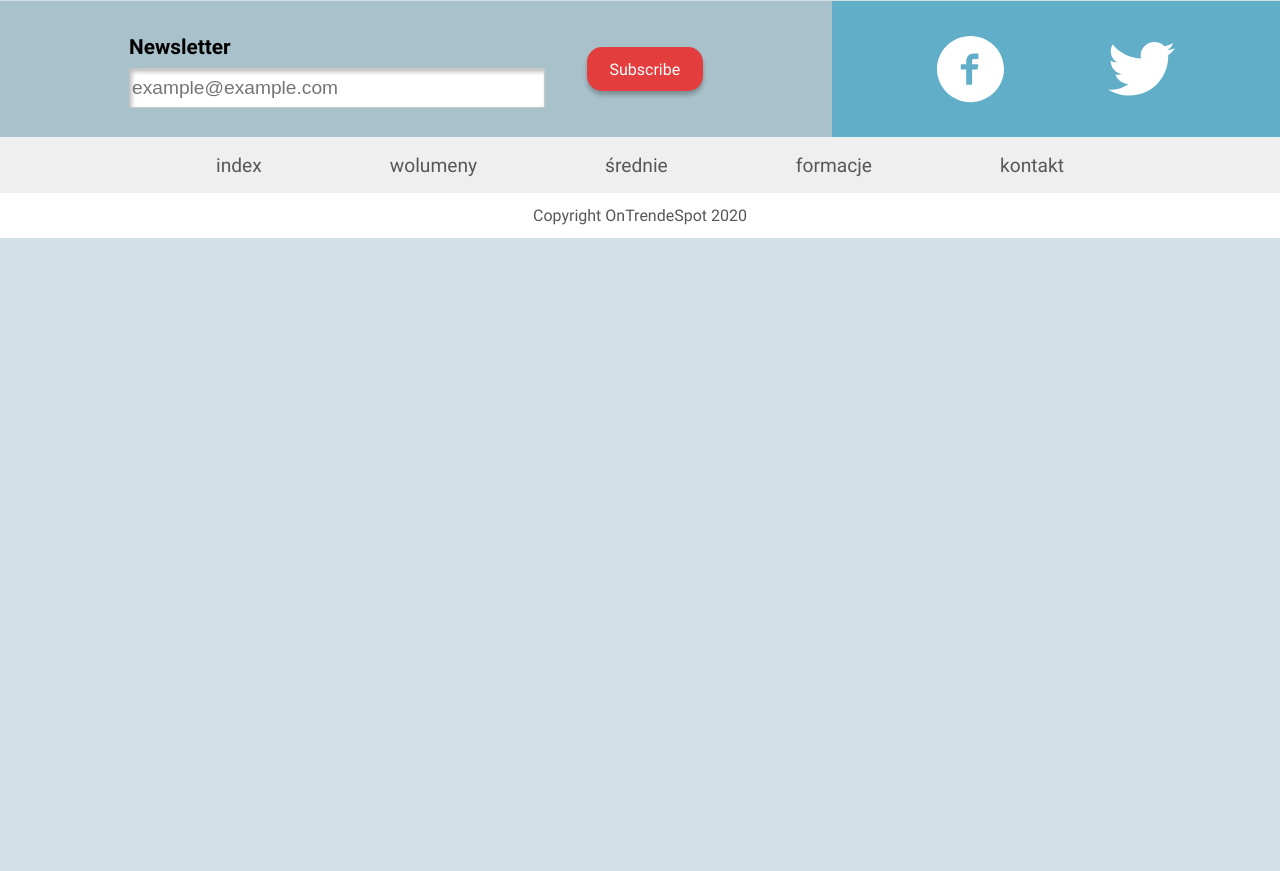
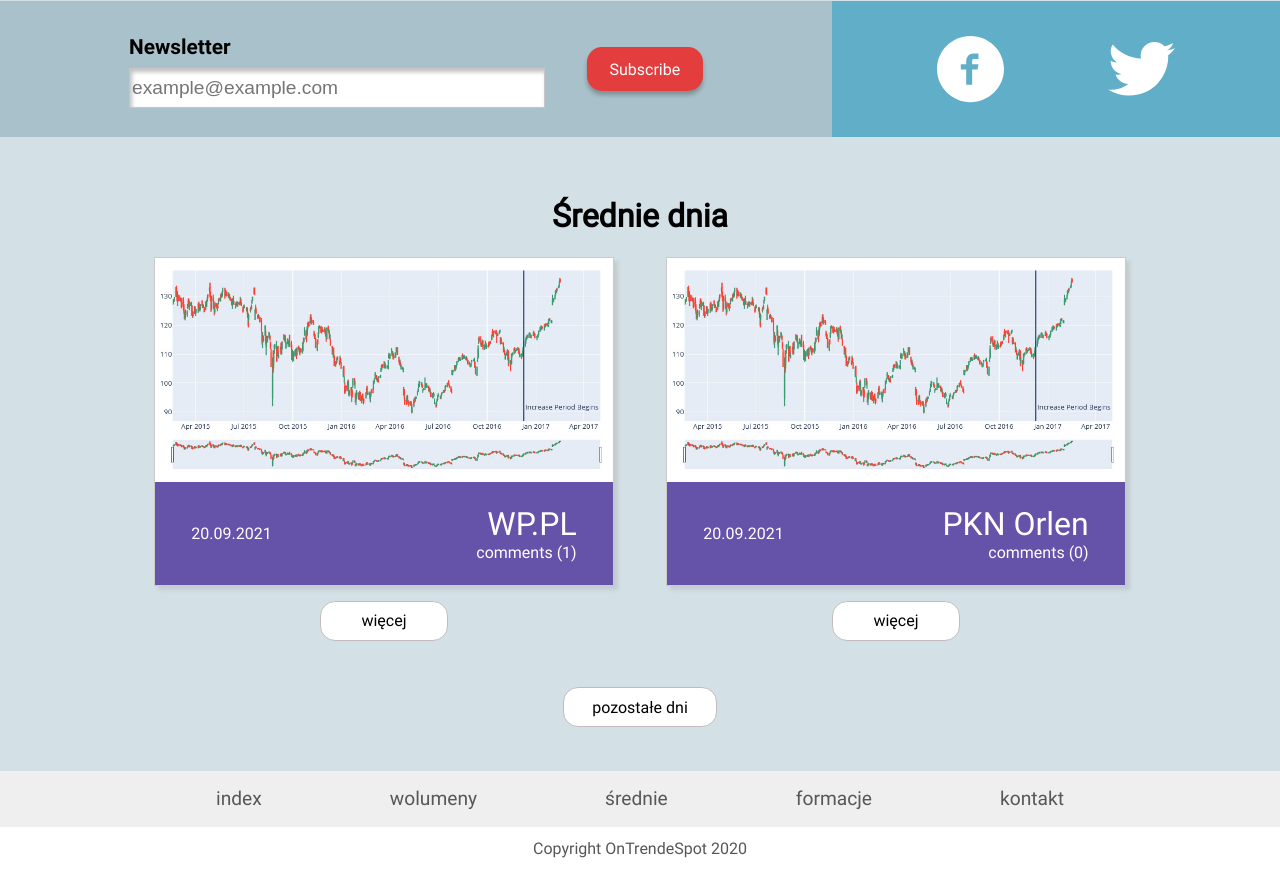
Before and after one commit to lStrachanowski/ontrendspot, a Django app: page / in a window 1280 px wide. Shown: the part 734-1605 px from the top of the page. Before the commit the page ends 972 px from the top, so only its background shows below. Run offline with Django 3.2, Linux system fonts and the light colour scheme.

Commit message:
Średnie section added

```diff
--- a/stocks/static/css/main.css
+++ b/stocks/static/css/main.css
@@ -170,6 +170,10 @@ input:placeholder {
     padding: 5% 8%;
     font-size: 1em;
     align-items: center;
+}
+
+.violet{
+    background-color: #6453A9;
 }
 
 .index-stock-container-element{
--- a/stocks/templates/stocks/index.html
+++ b/stocks/templates/stocks/index.html
@@ -90,4 +90,73 @@
     </div>
 
 </div>
+
+<div class="base-position">
+    <h1>Średnie dnia</h1>
+    <div class="index-stoc-container-wrapper">
+        <div class="index-stock-position">
+            <div class="index-stock-container">
+                <a href="{% url 'stock' 'pkp' %}">
+                    <img src="{% static '/img/chart.jpg'%}" class="index-stock-image">
+                </a>
+                <div class="index-stock-container-data violet">
+                    <div class="index-stock-container-element">
+                        20.09.2021
+                    </div>
+                    <div class="index-stock-container-element-right">
+                        <div class="stock-name-size">
+                            <a href="{% url 'stock' 'pkp' %}">WP.PL</a>
+                        </div>
+                        <div>
+                            comments (1)
+                        </div>
+
+                    </div>
+                </div>
+
+            </div>
+            <div class="index-stock-button-container">
+                <div class="button-style">
+                    więcej
+                </div>
+            </div>
+        </div>
+
+        <div class="index-stock-position">
+            <div class="index-stock-position">
+                <div class="index-stock-container">
+                    <a href="{% url 'stock' 'allegro' %}">
+                        <img src="{% static '/img/chart.jpg'%}" class="index-stock-image">
+                    </a>
+                        <div class="index-stock-container-data violet">
+                            <div class="index-stock-container-element">
+                                20.09.2021
+                            </div>
+                            <div class="index-stock-container-element-right">
+                                <div class="stock-name-size">
+                                    <a href="{% url 'stock' 'allegro' %}">PKN Orlen</a>
+                                </div>
+                                <div>
+                                    comments (0)
+                                </div>
+
+                            </div>
+                        </div>
+                </div>
+                <div class="index-stock-button-container">
+                    <div class="button-style">
+                        więcej
+                    </div>
+                </div>
+            </div>
+        </div>
+
+
+    </div>
+    <div class="index-stock-button-container">
+        <div class="button-style button-style-more">
+            pozostałe dni
+        </div>
+    </div>
+</div>
     {% endblock %}
```
